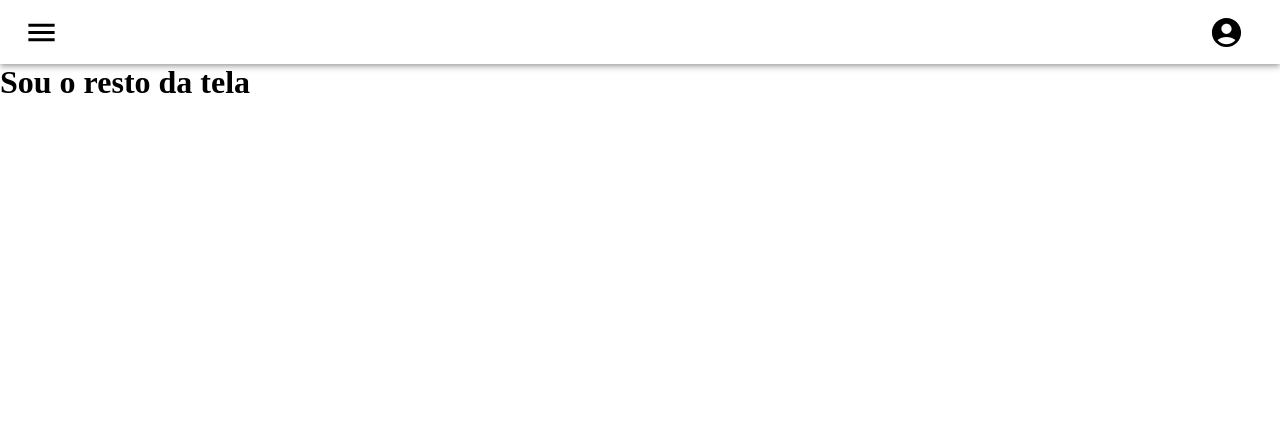
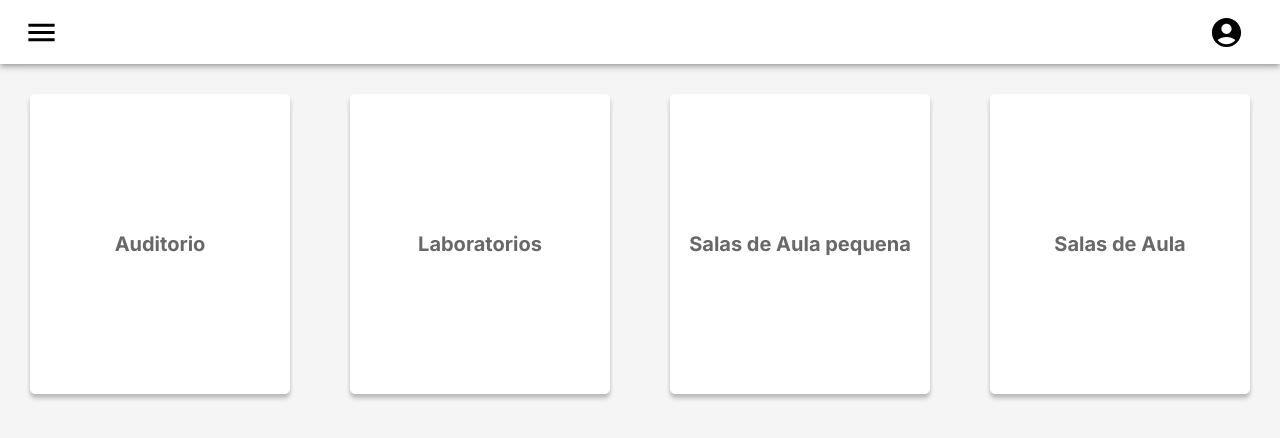
Before and after one commit to Grupo4-integrador/projeto-integrador, a React (Create React App) app: page /home in a window 1280 px wide. Shown: the top 438 px of the page. Built offline with nearby package versions, Linux system fonts and the light colour scheme.

Commit message:
tela incial

```diff
--- a/src/Components/Telas/Inicitial/index.css
+++ b/src/Components/Telas/Inicitial/index.css
@@ -0,0 +1,100 @@
+* {
+  margin: 0;
+  padding: 0;
+}
+body {
+  background-color: #f5f5f5;
+}
+.container {
+  display: flex;
+  justify-content: center;
+  align-items: stretch;
+}
+.box-auditorio {
+  width: 500px;
+  height: 300px;
+  background-color: white;
+  box-shadow: 0px 4px 4px rgba(0, 0, 0, 0.25);
+  margin: 30px;
+  display: flex;
+  border-radius: 5px;
+
+  align-content: space-between;
+  align-items: center;
+  justify-content: center;
+
+  font-family: "Inter";
+  font-style: normal;
+  font-weight: 700;
+  font-size: 20px;
+  color: #686868;
+
+  cursor: pointer;
+}
+
+.box-lab {
+  width: 500px;
+  height: 300px;
+  background-color: white;
+  box-shadow: 0px 4px 4px rgba(0, 0, 0, 0.25);
+  margin: 30px;
+  display: flex;
+  border-radius: 5px;
+
+  align-content: space-between;
+  align-items: center;
+  justify-content: center;
+
+  font-family: "Inter";
+  font-style: normal;
+  font-weight: 700;
+  font-size: 20px;
+  color: #686868;
+
+  cursor: pointer;
+}
+
+.box-class-room-small {
+  width: 500px;
+  height: 300px;
+  background-color: white;
+  box-shadow: 0px 4px 4px rgba(0, 0, 0, 0.25);
+  margin: 30px;
+  display: flex;
+  border-radius: 5px;
+
+  align-content: space-between;
+  align-items: center;
+  justify-content: center;
+
+  font-family: "Inter";
+  font-style: normal;
+  font-weight: 700;
+  font-size: 20px;
+  color: #686868;
+
+  cursor: pointer;
+}
+
+.box-class-room {
+  width: 500px;
+  height: 300px;
+  background-color: white;
+  box-shadow: 0px 4px 4px rgba(0, 0, 0, 0.25);
+  margin: 30px;
+  display: flex;
+  border-radius: 5px;
+
+  align-content: space-between;
+  align-items: center;
+  justify-content: center;
+
+  font-family: "Inter";
+  font-style: normal;
+  font-weight: 700;
+  font-size: 20px;
+  color: #686868;
+
+  cursor: pointer;
+
+}
--- a/src/Components/Telas/Inicitial/index.js
+++ b/src/Components/Telas/Inicitial/index.js
@@ -1,13 +1,26 @@
 import React from "react";
 
 import Header from "../../Header";
+import "./index.css";
 
 function Inicitial() {
-  return(
+  return (
     <div>
       <Header />
-
-      <h1>Sou o resto da tela</h1>
+      <div className="container">
+        <div className="box-auditorio">
+          <p>Auditorio</p>
+        </div>
+        <div className="box-lab">
+          <p>Laboratorios</p>
+        </div>
+        <div className="box-class-room-small">
+          <p>Salas de Aula pequena</p>
+        </div>
+        <div className="box-class-room">
+          <p>Salas de Aula</p>
+        </div>
+      </div>
     </div>
   );
 }
```
